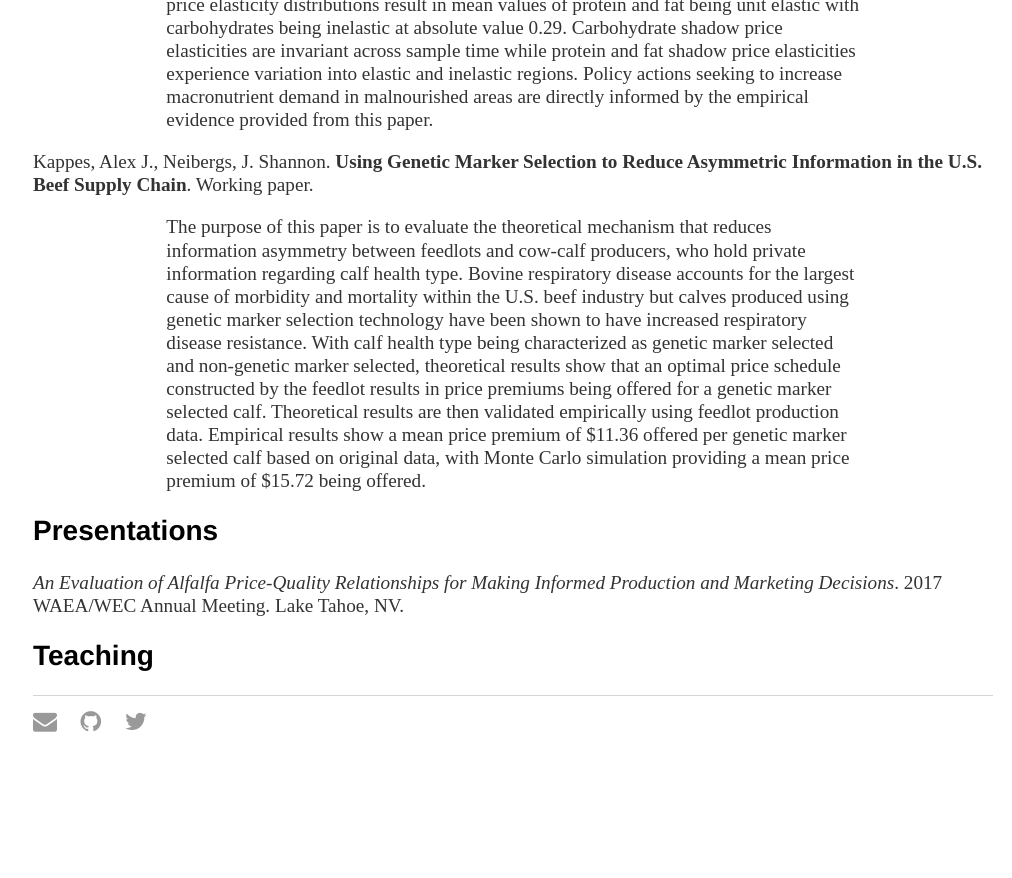
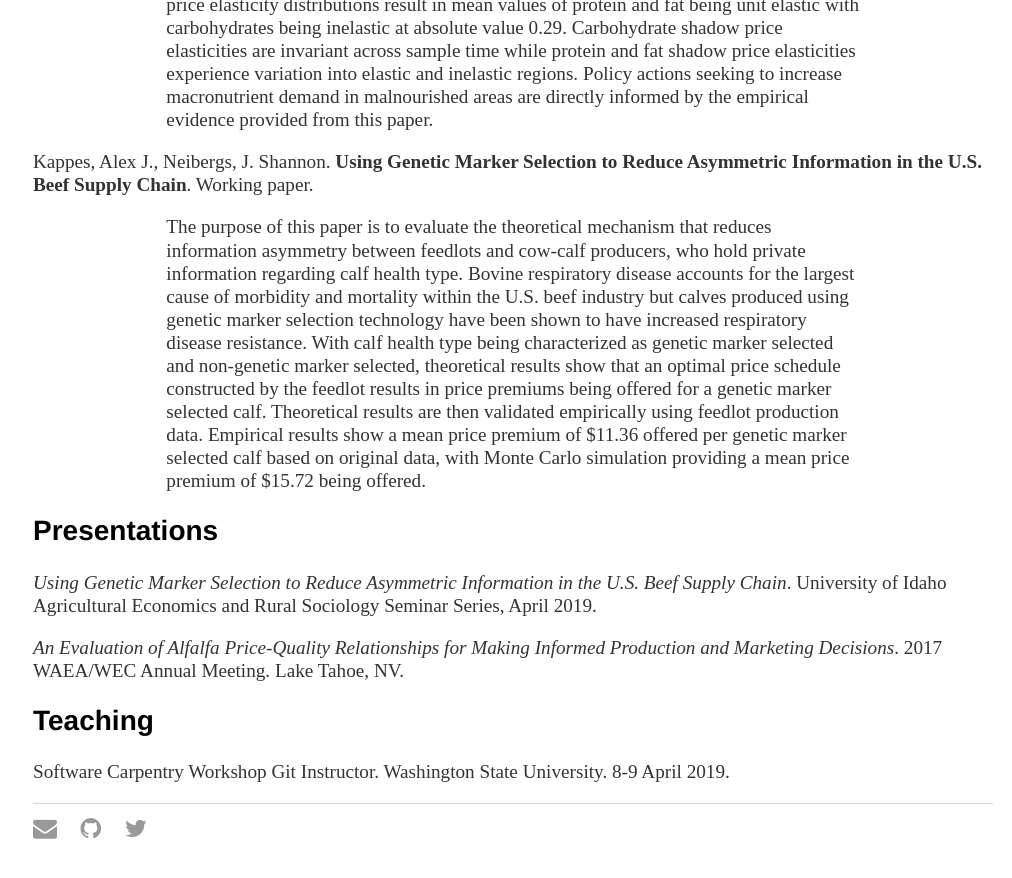
Before and after one commit to AJKappes/AJKappes.github.io, a Jekyll site: the page about/index.html, which Jekyll copies as it is, in a window 1280 px wide and 900 px high, scrolled down 1051 px. Shown: the top 878 px of the window, without its empty margins (127-1139 px from the left). Built offline with Jekyll 4.4.1, drawn with Linux system fonts in a browser that asks for light colours; before the commit the page ends 1844 px from its top, so only the background shows below that.

Commit message:
update presentation and teaching

```diff
--- a/about/index.html
+++ b/about/index.html
@@ -40,10 +40,14 @@ to Reduce Asymmetric Information in the U.S. Beef Supply Chain</b>. Working pape
 
 	<h2>Presentations</h2>
 
+	<p><em>Using Genetic Marker Selection to Reduce Asymmetric Information in the U.S. Beef Supply Chain</em>. University of Idaho Agricultural Economics and Rural Sociology Seminar Series, April 2019.</p>
+
 	<p><em>An Evaluation of Alfalfa Price-Quality Relationships for Making Informed
 Production and Marketing Decisions</em>. 2017 WAEA/WEC Annual Meeting. Lake Tahoe, NV.</p>
 
 	<h2>Teaching</h2>
+
+	<p>Software Carpentry Workshop Git Instructor. Washington State University. 8-9 April 2019.</p>
 
 		</div><!-- /.blurb -->
 		</div><!-- /.container -->
```
